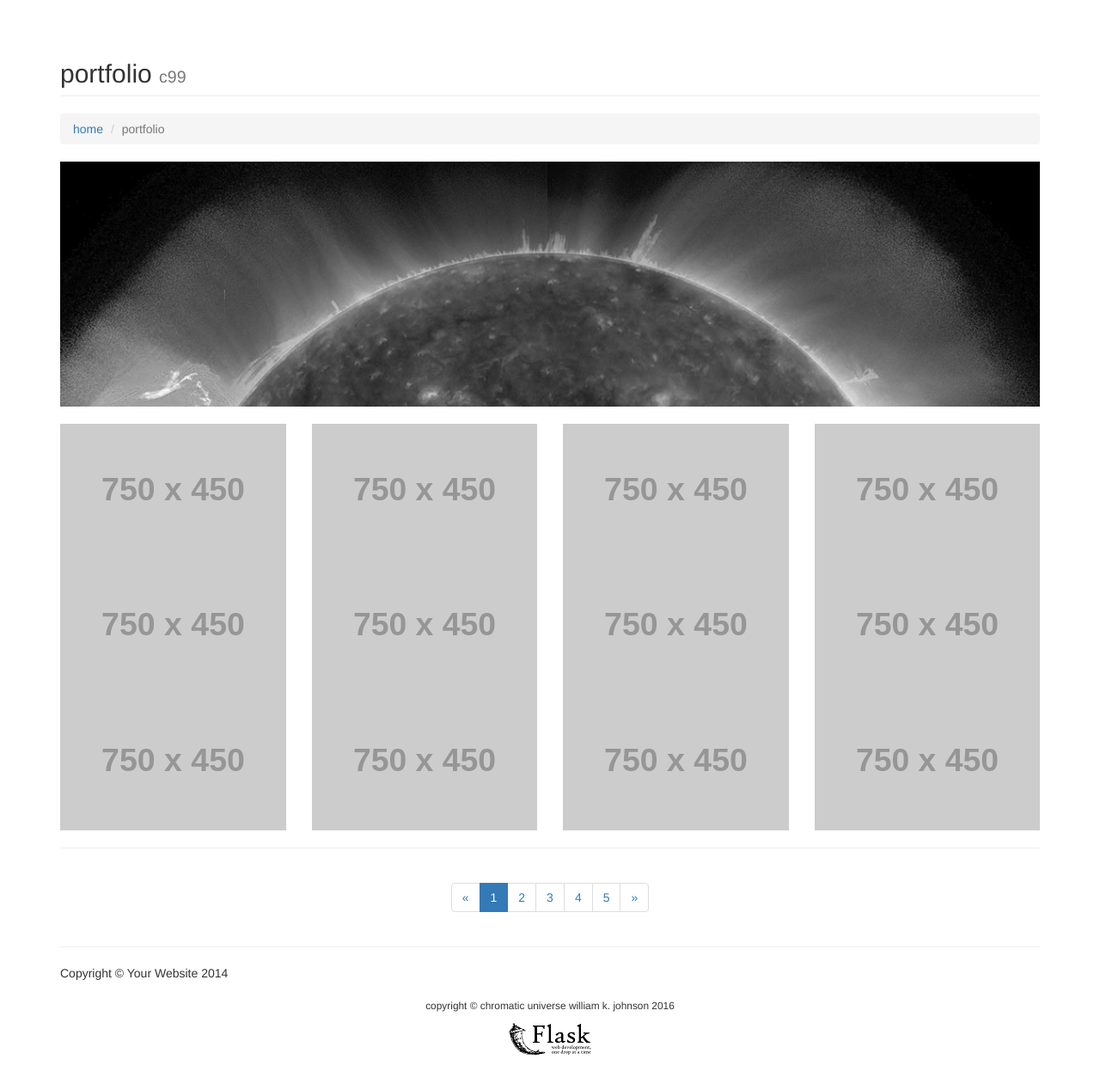
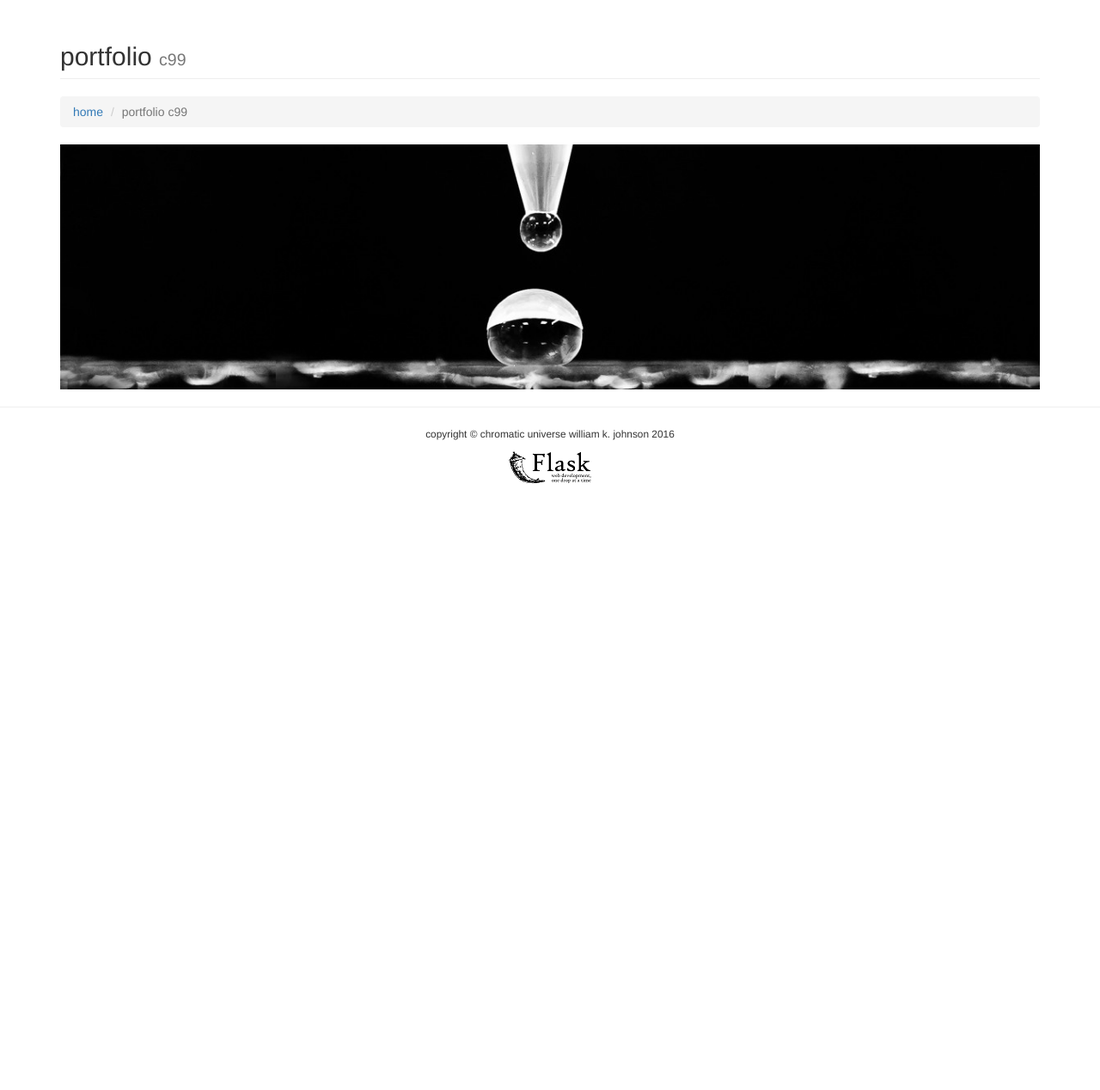
Before and after one commit to chromatic-universe/cci-develop, a Flask app: page /portfolio/c99 in a window 1280 px wide. Shown: the part 51-1319 px from the top of the page at 86% size. After the commit the page ends 614 px from the top, so only its background shows below. Run offline with Flask 2, Linux system fonts and the light colour scheme; grey boxes labelled with a size stand in for pictures from a placeholder-image service; some libraries are stand-ins or nearby versions; some web fonts are replaced.

Commit message:
cci_presents

```diff
--- a/cci-python/cci_presents/cci_presents_run.py
+++ b/cci-python/cci_presents/cci_presents_run.py
@@ -12,6 +12,11 @@ import views.cci_presents_view as cci
 
 application = Flask( __name__ )
 application.config['SECRET_KEY'] = 'the original corny snaps!'
+
+portfolio_images = { 'c++' : 'game.jpg' ,
+                     'python' : 'shutter.jpg' ,
+                     'objectpascal' : 'uvm.png' ,
+                     'c99' : 'materials.jpg' }
 
 
 # -----------------------------------------------------
@@ -98,7 +103,8 @@ def portfolio( moniker )  :
         :return:
         """
 
-        return  cci.portfolio_t(  folio = moniker  )
+        return  cci.portfolio_t(  folio = moniker ,
+                                  image = portfolio_images[moniker] )
 
 
 
--- a/cci-python/cci_presents/templates/domain.html
+++ b/cci-python/cci_presents/templates/domain.html
@@ -19,12 +19,12 @@
         <div class="row">
             <div class="col-lg-12">
                 <h2 class="page-header">cci-dev
-                   <small>development domain {{server}}</small>
+                   <small>cci-dev-{{server}}</small>
                 </h2>
                 <ol class="breadcrumb">
                     <li><a href="/">home</a>
                     </li>
-                    <li class="active">cci-dev <{{server}}/li>
+                    <li class="active">cci-dev-{{ server }}</li>
                 </ol>
             </div>
         </div>
--- a/cci-python/cci_presents/templates/home.html
+++ b/cci-python/cci_presents/templates/home.html
@@ -168,6 +168,9 @@
         <a href="http://chromatic-univer.byethost12.com/wp/">
             <img src="/static/image/jazz_space.png" alt="blog">
         </a>
+            <a href="http://tinyurl.com/chromatic-universe-dev-2-jira">
+            <img src="/static/image/jira_logo.jpg" alt="jira">
+        </a>
         <br>
         </center>
 
--- a/cci-python/cci_presents/templates/navbar.html
+++ b/cci-python/cci_presents/templates/navbar.html
@@ -64,16 +64,13 @@
                                 <a href="/portfolio/c++">c++</a>
                             </li>
                             <li>
-                                <a href="portfolio-2-col.html">python</a>
+                                <a href="/portfolio/python">python</a>
                             </li>
                             <li>
-                             <a href="portfolio-3-col.html">delphi/objectpascal</a>
+                             <a href="/portfolio/objectpascal">delphi/objectpascal</a>
                             </li>
                             <li>
-                                <a href="portfolio-4-col.html">c99</a>
-                            </li>
-                            <li>
-                                <a href="portfolio-item.html">imap</a>
+                                <a href="/portfolio/c99">c99</a>
                             </li>
                         </ul>
                     </li>
--- a/cci-python/cci_presents/templates/portfolio-4-col.html
+++ b/cci-python/cci_presents/templates/portfolio-4-col.html
@@ -1,170 +1,77 @@
-<{% extends "base.html" %}
+{% extends "base.html" %}
+
+
+{% block title %} william k. johnson portfolio - {{ moniker }} {% endblock %}
 
 <!-- CSS for this specific page -->
 {% block extracss %}
 <link rel="stylesheet" href="/static/vendor/css/jquery.qtip.css">
 <link rel="stylesheet" href="/static/vendor/css/hover.css">
+<link rel="stylesheet" href="/static/custom/css/custom.css">
 {% endblock %}
 
-{% block title %} william k. johnson portfolio - chromatic universe {{ moniker }} {% endblock %}
-
+<!-- Content -->
 {% block content %}
 
-    <!-- Page Content -->
+ <!-- Page Content -->
     <div class="container">
 
         <!-- Page Heading/Breadcrumbs -->
         <div class="row">
             <div class="col-lg-12">
                 <h2 class="page-header">portfolio
-                    <small>{{ moniker }}</small>
+                   <small> {{ moniker }} </small>
                 </h2>
                 <ol class="breadcrumb">
                     <li><a href="/">home</a>
                     </li>
-                    <li class="active">portfolio</li>
+                    <li class="active">portfolio {{ moniker }} </li>
                 </ol>
             </div>
         </div>
         <!-- /.row -->
-         <!-- Image Header -->
+
+        <!-- Image Header -->
         <div class="row">
             <div class="col-lg-12">
-                <img class="img-responsive" src="/static/image/helio.jpg" alt="">
-            </div>
-        </div>
-        <!-- /.row -->
-        <br>
-
-        <!-- Projects Row -->
-        <div class="row">
-            <div class="col-md-3 img-portfolio">
-                <a href="portfolio-item.html">
-                    <img class="img-responsive img-hover" src="http://placehold.it/750x450" alt="">
-                </a>
-            </div>
-            <div class="col-md-3 img-portfolio">
-                <a href="portfolio-item.html">
-                    <img class="img-responsive img-hover" src="http://placehold.it/750x450" alt="">
-                </a>
-            </div>
-            <div class="col-md-3 img-portfolio">
-                <a href="portfolio-item.html">
-                    <img class="img-responsive img-hover" src="http://placehold.it/750x450" alt="">
-                </a>
-            </div>
-            <div class="col-md-3 img-portfolio">
-                <a href="portfolio-item.html">
-                    <img class="img-responsive img-hover" src="http://placehold.it/750x450" alt="">
-                </a>
+                <img class="img-responsive" src= "{{ port_image }}"  alt="">
             </div>
         </div>
         <!-- /.row -->
 
-        <!-- Projects Row -->
-        <div class="row">
-            <div class="col-md-3 img-portfolio">
-                <a href="portfolio-item.html">
-                    <img class="img-responsive img-hover" src="http://placehold.it/750x450" alt="">
-                </a>
-            </div>
-            <div class="col-md-3 img-portfolio">
-                <a href="portfolio-item.html">
-                    <img class="img-responsive img-hover" src="http://placehold.it/750x450" alt="">
-                </a>
-            </div>
-            <div class="col-md-3 img-portfolio">
-                <a href="portfolio-item.html">
-                    <img class="img-responsive img-hover" src="http://placehold.it/750x450" alt="">
-                </a>
-            </div>
-            <div class="col-md-3 img-portfolio">
-                <a href="portfolio-item.html">
-                    <img class="img-responsive img-hover" src="http://placehold.it/750x450" alt="">
-                </a>
-            </div>
+
+
+
         </div>
-        <!-- /.row -->
-
-        <!-- Projects Row -->
-        <div class="row">
-            <div class="col-md-3 img-portfolio">
-                <a href="portfolio-item.html">
-                    <img class="img-responsive img-hover" src="http://placehold.it/750x450" alt="">
-                </a>
-            </div>
-            <div class="col-md-3 img-portfolio">
-                <a href="portfolio-item.html">
-                    <img class="img-responsive img-hover" src="http://placehold.it/750x450" alt="">
-                </a>
-            </div>
-            <div class="col-md-3 img-portfolio">
-                <a href="portfolio-item.html">
-                    <img class="img-responsive img-hover" src="http://placehold.it/750x450" alt="">
-                </a>
-            </div>
-            <div class="col-md-3 img-portfolio">
-                <a href="portfolio-item.html">
-                    <img class="img-responsive img-hover" src="http://placehold.it/750x450" alt="">
-                </a>
-            </div>
-        </div>
-        <!-- /.row -->
 
         <hr>
+        <script src="js/jquery.js"></script>
 
-        <!-- Pagination -->
-        <div class="row text-center">
-            <div class="col-lg-12">
-                <ul class="pagination">
-                    <li>
-                        <a href="#">&laquo;</a>
-                    </li>
-                    <li class="active">
-                        <a href="#">1</a>
-                    </li>
-                    <li>
-                        <a href="#">2</a>
-                    </li>
-                    <li>
-                        <a href="#">3</a>
-                    </li>
-                    <li>
-                        <a href="#">4</a>
-                    </li>
-                    <li>
-                        <a href="#">5</a>
-                    </li>
-                    <li>
-                        <a href="#">&raquo;</a>
-                    </li>
-                </ul>
-            </div>
-        </div>
-        <!-- /.row -->
+    <!-- Bootstrap Core JavaScript -->
+    <script src="js/bootstrap.min.js"></script>
 
-        <hr>
-
-        <!-- Footer -->
-        <footer>
-            <div class="row">
-                <div class="col-lg-12">
-                    <p>Copyright &copy; Your Website 2014</p>
-                </div>
-            </div>
-        </footer>
 
     </div>
     <!-- /.container -->
 
-    {% endblock %}
 
-    <!-- jQuery -->
-    <script src="/static/build/jquery.js"></script>
 
-    <!-- Bootstrap Core JavaScript -->
-    <script src="/static/build/bootstrap.min.js"></script>
+{% endblock %}
 
-</body>
+<!-- JS for this specific page -->
+{% block extrajs %}
 
-</html>
+<!-- Script to Activate the Carousel -->
+    <script>
+    $('.carousel').carousel({
+        interval: 3500 //changes the speed
+    })
+    </script>
+<!-- Use Qtip Tool tip bubbles -->
+<script>
+  $(document).ready(function() {
+    useQtips();
+  });
+</script>
+
+{% endblock %}
--- a/cci-python/cci_presents/views/cci_presents_view.py
+++ b/cci-python/cci_presents/views/cci_presents_view.py
@@ -59,4 +59,5 @@ def cci_dev_t( **kargs )  :
 def portfolio_t( **kargs )  :
     """function to render the portfolio"""
     return render_template( 'portfolio-4-col.html' ,
-                            moniker = kargs['folio'] )
+                            moniker = kargs['folio'] ,
+                            port_image = '/static/image/' + kargs['image'] )
```
Also changed, not shown: cci-python/cci_presents/static/custom/css/modern-business.css (added, +93 -0 lines), cci-python/cci_presents/templates/layout.html (+3 -6 lines), cci-python/cci_presents/static/image/c++smoke.jpg (added), cci-python/cci_presents/static/image/game.jpg (added), cci-python/cci_presents/static/image/github.gif (added), cci-python/cci_presents/static/image/github.png (added), cci-python/cci_presents/static/image/jazz_space.png (added), cci-python/cci_presents/static/image/jazz_space_2.png (added), cci-python/cci_presents/static/image/jira_logo.jpg (added), cci-python/cci_presents/static/image/materials.jpg (added), cci-python/cci_presents/static/image/origami.jpg (added), cci-python/cci_presents/static/image/shutter.jpg (added), cci-python/cci_presents/static/image/uvm.png (added), cci-python/cci_presents/static/image/wind.jpg (added).
